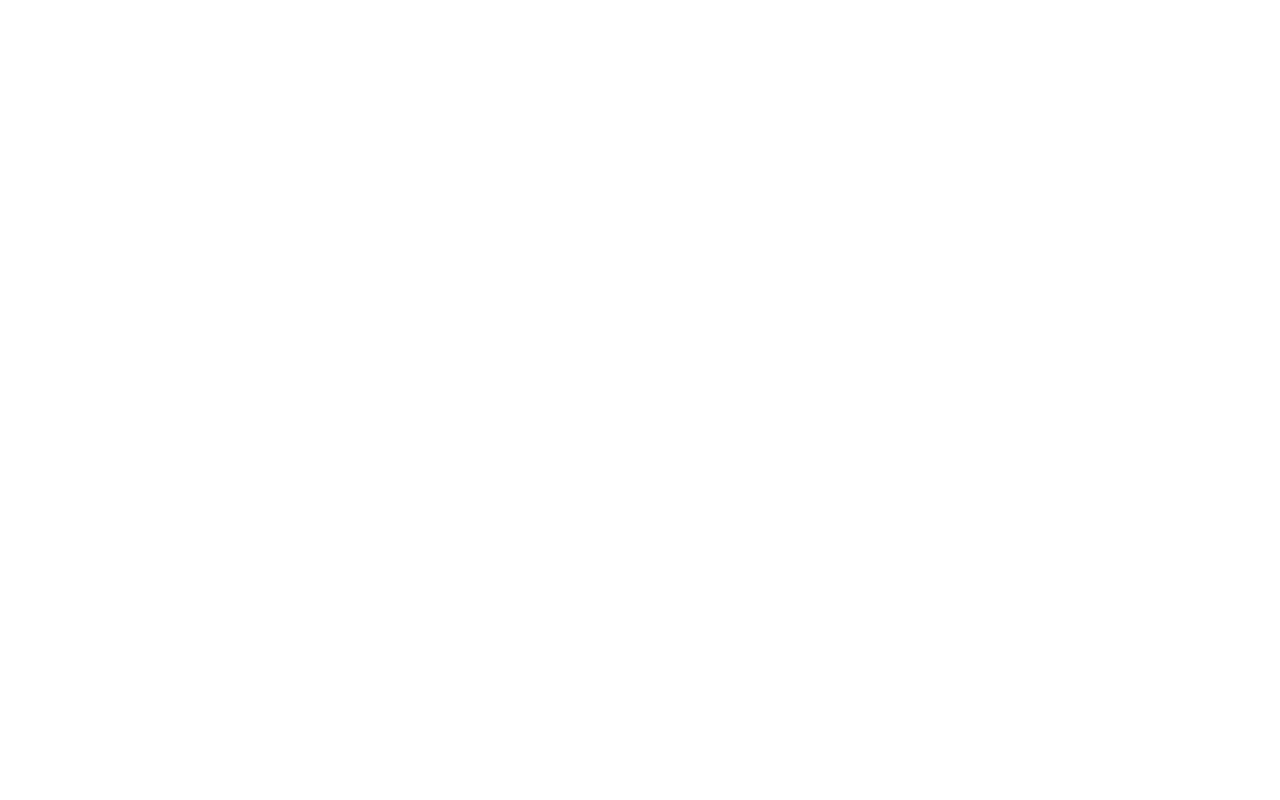
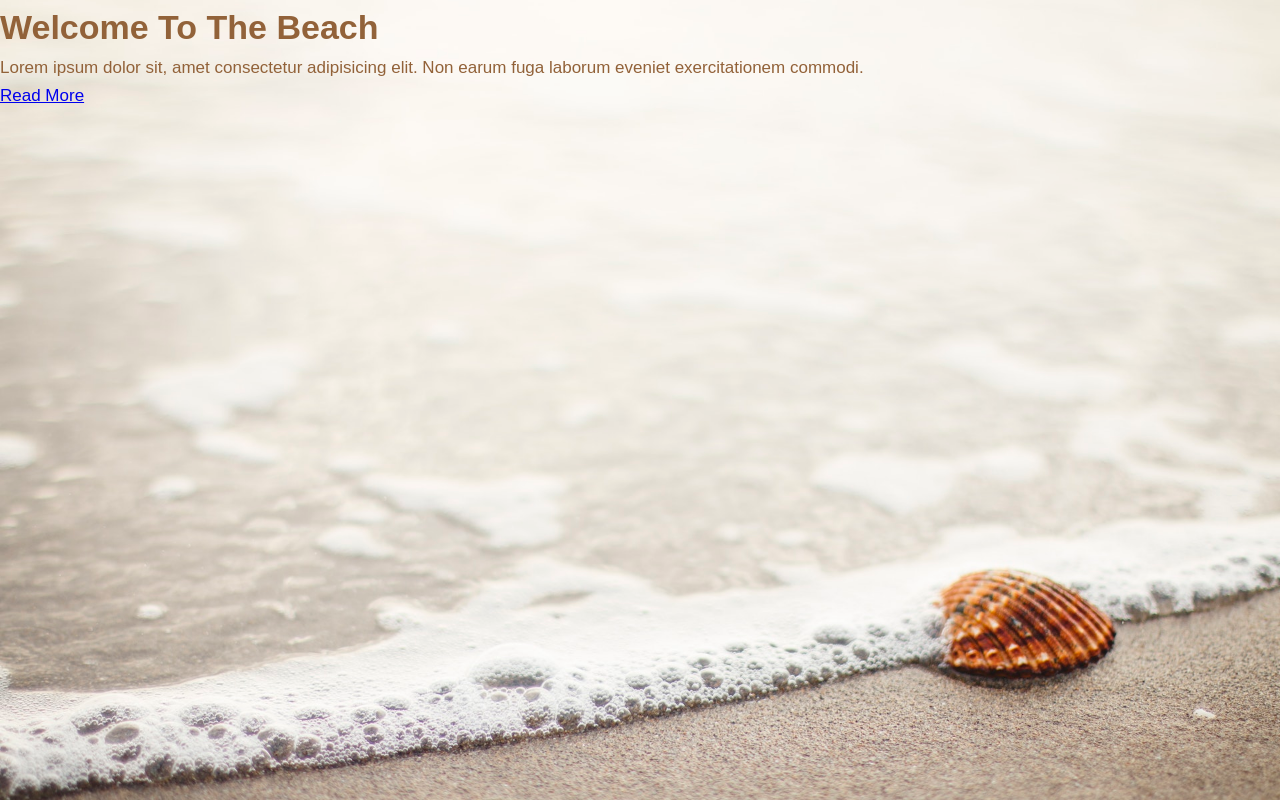
Before and after one commit to WebDevTuts/fullscreen_landing_page, a plain HTML site: page index.html in a window 1280 px wide. Drawn offline with Linux system fonts and the light colour scheme.

Commit message:
Add markup and style for header

```diff
--- a/css/style.css
+++ b/css/style.css
@@ -10,3 +10,10 @@ body {
   color: #926239;
   line-height: 1.6;
 }
+
+#showcase {
+  background-image: url('../img/showcase.jpg');
+  background-size: cover;
+  background-position: center;
+  height: 100vh;
+}
--- a/index.html
+++ b/index.html
@@ -8,6 +8,10 @@
   <link rel="stylesheet" href="css/style.css">
 </head>
 <body>
-
+  <header id="showcase">
+    <h1>Welcome To The Beach</h1>
+    <p>Lorem ipsum dolor sit, amet consectetur adipisicing elit. Non earum fuga laborum eveniet exercitationem commodi.</p>
+    <a href="#" class="button">Read More</a>
+  </header>
 </body>
 </html>
```
